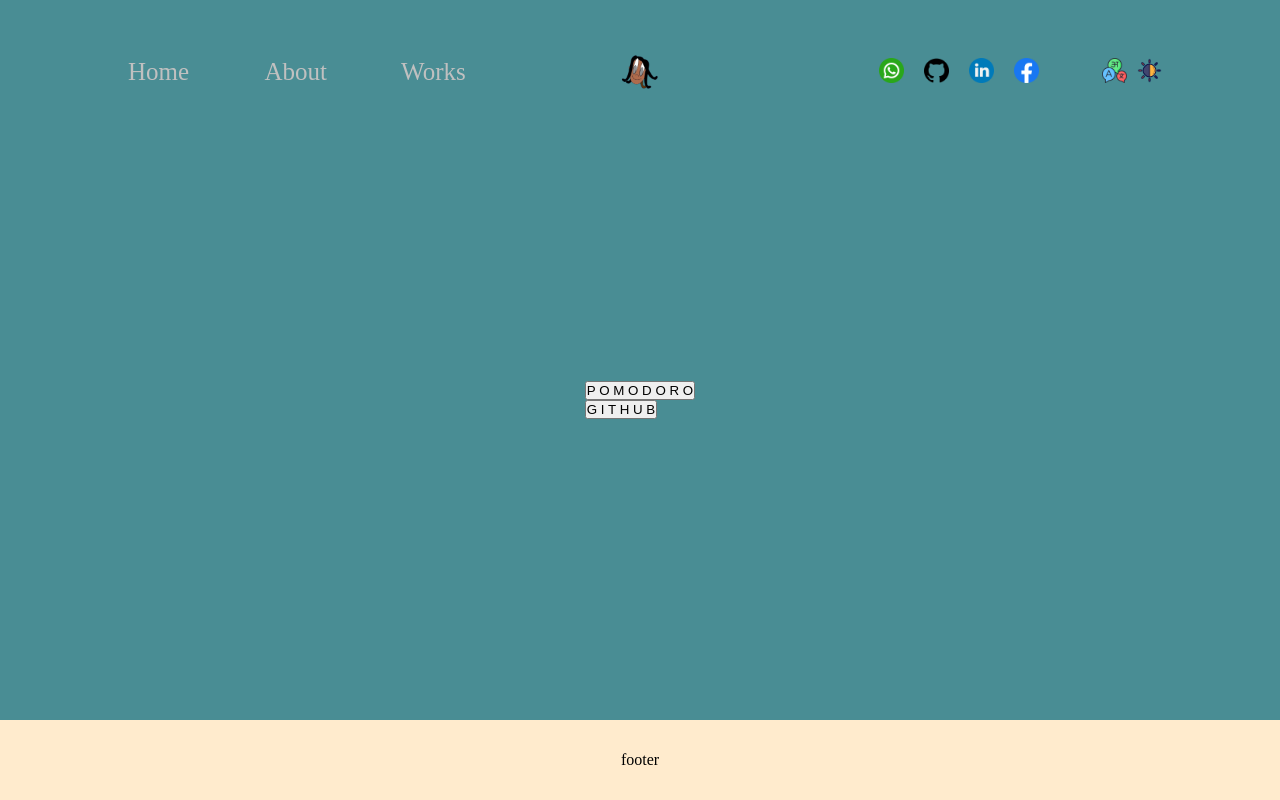
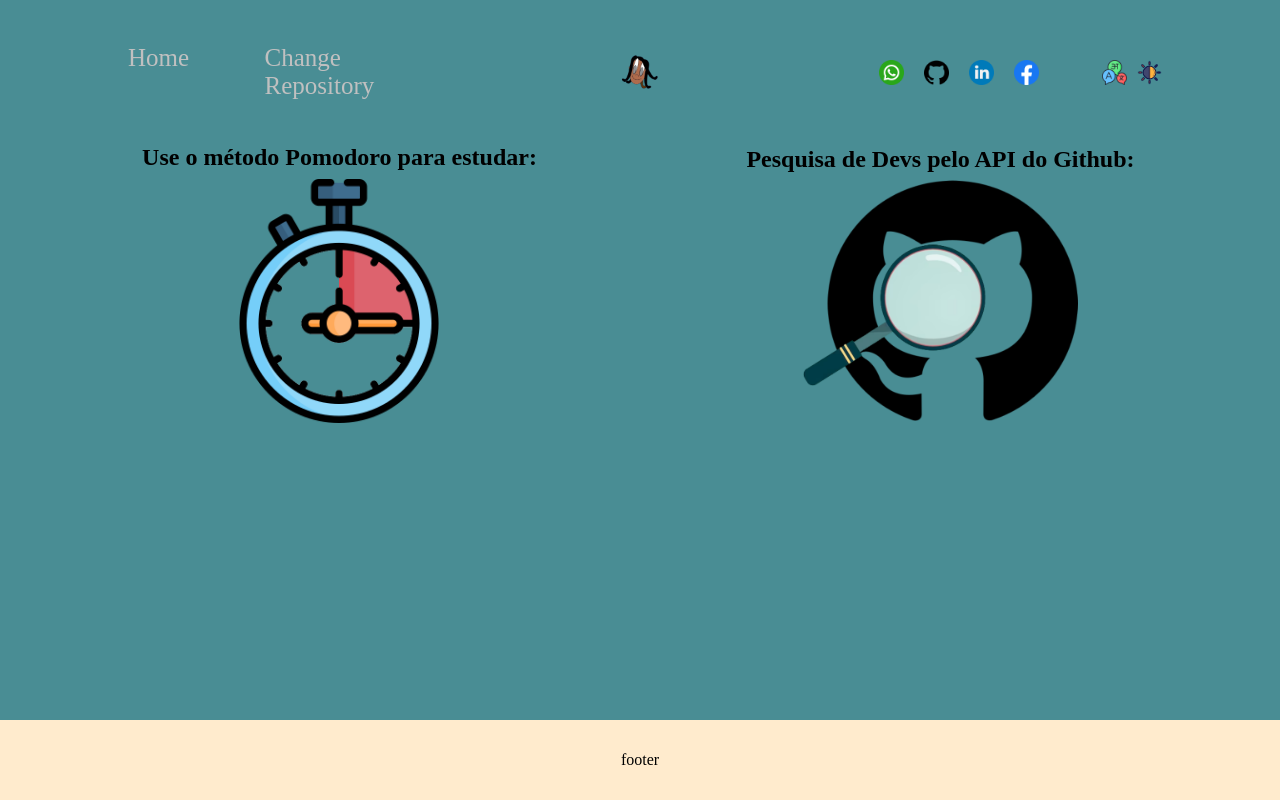
Before and after one commit to tdiascontato/vite-container, a React (Vite) app: page / in a window 1280 px wide. Built offline with nearby package versions, Linux system fonts and the light colour scheme.

Commit message:
Add files via upload

```diff
--- a/src/Components/navbar.tsx
+++ b/src/Components/navbar.tsx
@@ -14,8 +14,7 @@ export default function NavBar() {
     <div className='NavBarContainer'>
       <ul className="Box-Menu">
           <li><Link to ='/' className='link Home'>Home</Link></li>
-          <li><Link to ='https://tdiascontato.vercel.app/about' className='link'>About</Link></li>
-          <li><Link to ='/repository' className='link'>Works</Link></li>
+          <li><Link to ='https://tdiascontato.vercel.app/repository' className='link'>Change Repository</Link></li>
       </ul>
 
       <Link to="/"><img src={Logo}  alt= 'Logo' className='Logo' /></Link>
--- a/src/Pages/Home.tsx
+++ b/src/Pages/Home.tsx
@@ -1,11 +1,32 @@
 import { Link } from "react-router-dom";
+import '../Styles/Home.css';
+//import Logo from '../Img/logo.png';
+import Github from '../Img/githubProject.png';
+import Pomodoro from '../Img/pomodoroProject.png';
 
 export default function Home(){
+  const linkStyle = {
+    textDecoration: 'none',
+  };
   return (
     <div className="ContainerHome">
-      <Link to= '/pomodoro'><button>P O M O D O R O</button></Link>
-      <br/>
-      <Link to= '/github'><button>G I T  H U B</button></Link>
+
+      <div className="Works">
+
+        <div className="PomodoroSpace">
+        <Link to= '/pomodoro' style={linkStyle}>
+          <h2>Use o método Pomodoro para estudar:</h2>
+          <img src={Pomodoro} className='PomodoroImg'/>
+        </Link>
+        </div>
+        <div className="GithubSpace">
+        <Link to= '/github' style={linkStyle}>
+          <h2>Pesquisa de Devs pelo API do Github:</h2>
+          <img src={Github} className='GithubImg'/>
+        </Link>
+        </div>
+
+      </div>
     </div>
   )
 }
--- /dev/null
+++ b/src/Styles/Home.css
@@ -0,0 +1,44 @@
+.ContainerHome{
+    width: 100%;
+    height: 100%;
+    display: flex;
+    flex-direction: column;
+}
+
+.Works{
+    display: grid;
+    grid-template-columns: 1fr 1fr;
+    grid-template-rows: auto;
+    place-items: center;
+    margin: 5%;
+    gap:50px;
+    color: #c0c0c0;
+}
+h2{
+    text-align: center;
+    font-size: x-large;
+    cursor: pointer;
+    color: black;
+
+    &:hover{
+    color:beige;
+    }
+}
+img{
+    display: flex;
+    margin: 2% auto;
+
+}
+.PomodoroImg{
+    width: 200px;
+}
+.GithubImg{
+    width: 275px;
+}
+@media(max-width:649px){
+    .Works{
+        display: flex;
+        flex-direction: column;
+        gap: 50px;
+    }
+}
```
Also changed, not shown: src/Img/githubProject.png (added), src/Img/pomodoroProject.png (added).
